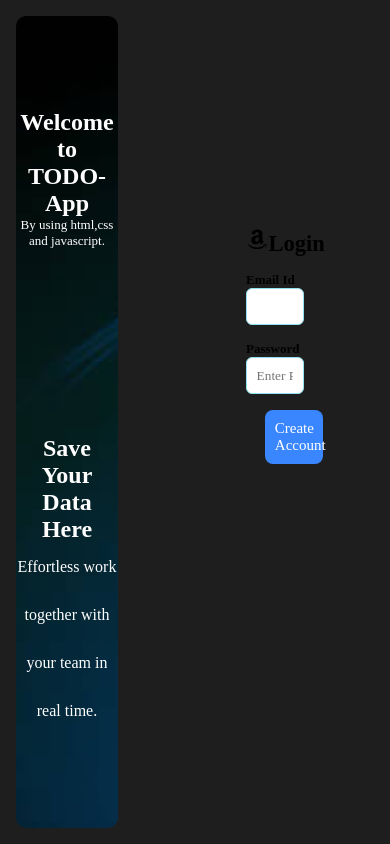
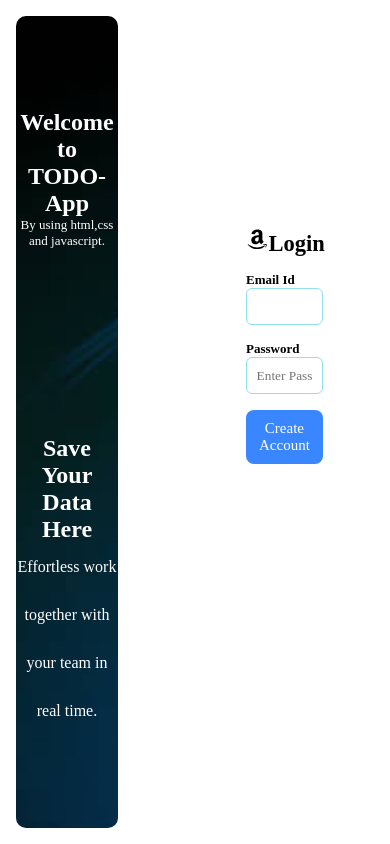
Before and after one commit to KavinKumar008/ToDo-App-Now, a React (Vite) app: page / in a window 390 px wide. Built offline with nearby package versions, Linux system fonts and the light colour scheme.

Commit message:
completed

```diff
--- a/src/frontpage/styles.module.css
+++ b/src/frontpage/styles.module.css
@@ -1,4 +1,5 @@
 .mainContainer {
+    background-color: white;
     display: flex;
     justify-content: space-around;
     width: 100vw;
@@ -96,7 +97,7 @@
 }
 
 .inputField{
-    width: 60%;
+    width: 80%;
     padding: 0.6rem;
     border-radius: 6px;
     outline: none;
@@ -124,15 +125,15 @@
     line-height: 1.5rem;
 }
 
-.btn{
+/* .btn{
     display: flex;
     align-items: center;
     justify-content: center;
 
-}
+} */
 
 .sBtn{
-    width: 60%;
+    width: 80%;
     padding: 0.6rem;
     border: none;
     outline: none;
--- a/src/textdisplay/style.module.css
+++ b/src/textdisplay/style.module.css
@@ -88,5 +88,7 @@
     .inputDisplay{
         width: 100vw;
         margin-top: 3rem;
+        font-size: 0.8rem;
+        padding: 0.8rem 3rem;
     }
  }
```
